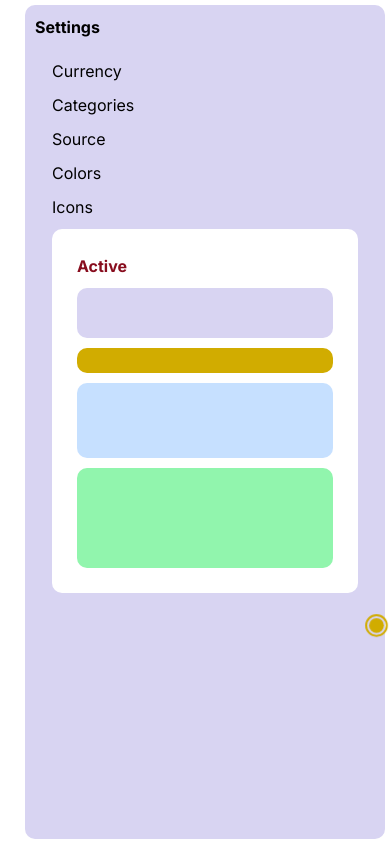
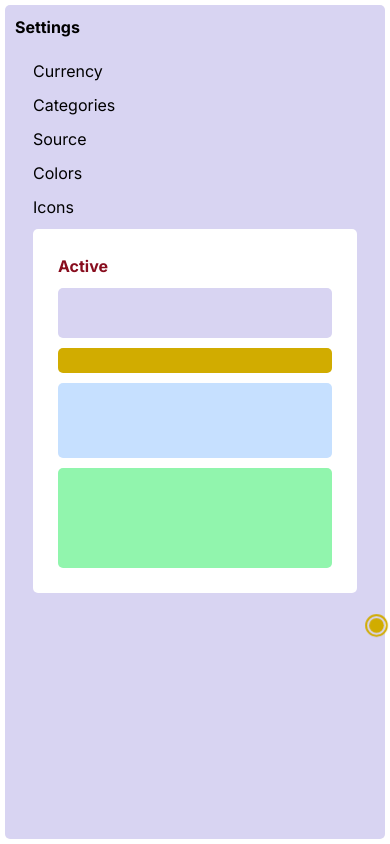
Before and after one commit to eimuciu/cash-tracker, a Next.js app: page /settings in a window 390 px wide. Built offline with nearby package versions, Linux system fonts and the light colour scheme.

Commit message:
Fixing round corners and layout

```diff
--- a/src/app/components/layoutWrapper/dateSeperator/style.css
+++ b/src/app/components/layoutWrapper/dateSeperator/style.css
@@ -2,7 +2,7 @@
   position: relative;
   padding: 0 10px;
   margin: 10px 0;
-  border-radius: 8px;
+  border-radius: 5px;
 }
 
 .swiper-slide {
--- a/src/app/components/layoutWrapper/header/index.tsx
+++ b/src/app/components/layoutWrapper/header/index.tsx
@@ -6,7 +6,7 @@ export default function Header() {
   return (
     <>
       <section
-        className="flex flex-col items-center rounded-[10px] p-[10px]"
+        className="flex flex-col items-center rounded-[5px] p-[10px]"
         style={{ backgroundColor: themeColorsList.firstColor }}
       >
         <div className="font-bold mb-[5px]">
--- a/src/app/components/layoutWrapper/index.tsx
+++ b/src/app/components/layoutWrapper/index.tsx
@@ -56,7 +56,7 @@ export default function LayoutWrapper({ children }: Props) {
           <div
             id="shockwave"
             onClick={toggleNavbar}
-            className="w-[15px] h-[15px] fixed rounded-[50%] right-[6px] bottom-[25%] hidden md:block outline-2 outline outline-offset-2 "
+            className="w-[15px] h-[15px] fixed rounded-[50%] right-[6px] bottom-[25%] hidden md:block outline-2 outline outline-offset-2 z-10"
             style={{
               backgroundColor: themeColorsList.secondColor,
               outlineColor: themeColorsList.secondColor,
@@ -77,7 +77,7 @@ export default function LayoutWrapper({ children }: Props) {
             />
           </div>
           <div
-            className="w-[100%] pl-[71.125px] pr-[5px] py-[5px] md:pl-[25px] min-h-screen flex flex-col"
+            className="w-[100%] pl-[71.125px] pr-[5px] py-[5px] md:pl-[5px] min-h-screen flex flex-col"
             // style={{
             //   paddingLeft: `${elementWidth}px`,
             // }}
--- a/src/app/components/pages/account/index.tsx
+++ b/src/app/components/pages/account/index.tsx
@@ -1,4 +1,4 @@
-'use client'
+'use client';
 import Image from 'next/image';
 import { useThemeContext } from '@/app/store/themeStore';
 
@@ -8,7 +8,7 @@ export default function AccountPage() {
   const { themeColorsList }: any = useThemeContext();
   return (
     <section
-      className="rounded-[10px] h-[100%] p-[10px]"
+      className="rounded-[5px] h-[100%] p-[10px]"
       style={{ backgroundColor: themeColorsList.firstColor }}
     >
       <p className="font-bold">Account</p>
--- a/src/app/components/pages/home/dataInflow/index.tsx
+++ b/src/app/components/pages/home/dataInflow/index.tsx
@@ -90,7 +90,7 @@ export default function DataInflow({
         />
         <button
           type="submit"
-          className="text-center w-[100%] rounded bg-[#F5F5F5] py-[5px] mt-[5px]"
+          className="text-center w-[100%] rounded  bg-[#F5F5F5] py-[5px] mt-[5px]"
         >
           Confirm
         </button>
--- a/src/app/components/pages/home/index.tsx
+++ b/src/app/components/pages/home/index.tsx
@@ -20,13 +20,13 @@ export default function HomePage() {
 
   return (
     <section className="flex gap-[10px] h-[100%] md:flex-col">
-      <div className="flex flex-col w-[20%] rounded-[10px] h-[100%] md:w-[100%] ">
+      <div className="flex flex-col w-[20%] rounded-[5px] h-[100%] md:w-[100%] ">
         <div className="flex">
           <p
             onClick={() => {
               handlePickTab('expense');
             }}
-            className="w-[30%] text-center p-[10px] rounded-t-[10px] cursor-pointer"
+            className="w-[30%] text-center p-[10px] rounded-t-[5px] cursor-pointer"
             style={
               tab === 'expense'
                 ? { backgroundColor: themeColorsList.thirdColor }
@@ -39,7 +39,7 @@ export default function HomePage() {
             onClick={() => {
               handlePickTab('income');
             }}
-            className="w-[30%] text-center p-[10px] cursor-pointer rounded-t-[10px]"
+            className="w-[30%] text-center p-[10px] cursor-pointer rounded-t-[5px]"
             style={
               tab === 'income'
                 ? { backgroundColor: themeColorsList.thirdColor }
@@ -51,9 +51,9 @@ export default function HomePage() {
         </div>
         <div
           className={
-            'flex flex-col p-[10px] h-[100%] rounded-b-[10px]' +
+            'flex flex-col p-[10px] h-[100%] rounded-b-[5px]' +
             ' ' +
-            `${tab === 'expense' ? 'rounded-e-[10px]' : 'rounded-t-[10px]'}`
+            `${tab === 'expense' ? 'rounded-e-[5px]' : 'rounded-t-[5px]'}`
           }
           style={{ backgroundColor: themeColorsList.thirdColor }}
         >
@@ -68,7 +68,7 @@ export default function HomePage() {
         </div>
       </div>
       <div
-        className="w-[80%] rounded-[10px] p-[10px] md:w-[100%]"
+        className="w-[80%] rounded-[5px] p-[10px] md:w-[100%]"
         style={{ backgroundColor: themeColorsList.fourthColor }}
       >
         <Budget />
--- a/src/app/components/pages/list/index.tsx
+++ b/src/app/components/pages/list/index.tsx
@@ -57,7 +57,7 @@ export default function ListPage() {
 
   return (
     <section
-      className="rounded-[10px] h-[100%] p-[10px]"
+      className="rounded-[5px] h-[100%] p-[10px]"
       style={{ backgroundColor: themeColorsList.fourthColor }}
     >
       <div className="flex justify-between">
--- a/src/app/components/pages/settings/index.tsx
+++ b/src/app/components/pages/settings/index.tsx
@@ -43,7 +43,7 @@ export default function SettingsPage() {
         {settingName == 'Icons' && <IconsSetting />}
       </Modal>
       <section
-        className="rounded-[10px] h-[100%] p-[10px]"
+        className="rounded-[5px] h-[100%] p-[10px]"
         style={{ backgroundColor: themeColorsList.firstColor }}
       >
         <p className="font-bold">Settings</p>
--- a/src/app/components/pages/settings/themeSetting/index.tsx
+++ b/src/app/components/pages/settings/themeSetting/index.tsx
@@ -59,7 +59,7 @@ export default function ThemeSetting() {
   };
 
   return (
-    <div className="flex bg-[white] rounded-[10px] relative">
+    <div className="flex bg-[white] rounded-[5px] relative">
       <div
         className="absolute top-1 right-3 flex cursor-pointer"
         style={{ display: isAnyChanges ? 'block' : 'none' }}
@@ -96,7 +96,7 @@ export default function ThemeSetting() {
               firstRefEl.current.showPicker();
             }
           }}
-          className="relative flex w-[100%] h-[50px] flex-col items-center rounded-[10px] p-[10px] md:w-[100%] cursor-pointer"
+          className="relative flex w-[100%] h-[50px] flex-col items-center rounded-[5px] p-[10px] md:w-[100%] cursor-pointer"
           style={{ backgroundColor: firstColor }}
         >
           <div className="absolute top-0 left-[0] w-[0px] h-[0px] invisible">
@@ -114,7 +114,7 @@ export default function ThemeSetting() {
               secondRefEl.current.showPicker();
             }
           }}
-          className="relative h-[25px] w-[100%] rounded-[10px] md:w-[100%] cursor-pointer"
+          className="relative h-[25px] w-[100%] rounded-[5px] md:w-[100%] cursor-pointer"
           style={{ backgroundColor: secondColor }}
         >
           <div className="absolute top-0 left-[0] w-[0px] h-[0px] invisible">
@@ -127,14 +127,14 @@ export default function ThemeSetting() {
           </div>
         </div>
         <div className="flex gap-[10px] flex-col">
-          <div className="flex flex-col w-[100%] rounded-[10px] md:w-[100%] ">
+          <div className="flex flex-col w-[100%] rounded-[5px] md:w-[100%] ">
             <div
               onClick={() => {
                 if (thirdRefEl.current) {
                   thirdRefEl.current.showPicker();
                 }
               }}
-              className="relative flex h-[75px] flex-col p-[10px] h-[100%] rounded-[10px] cursor-pointer"
+              className="relative flex h-[75px] flex-col p-[10px] h-[100%] rounded-[5px] cursor-pointer"
               style={{ backgroundColor: thirdColor }}
             >
               <div className="absolute top-0 left-[0] w-[0px] h-[0px] invisible">
@@ -153,7 +153,7 @@ export default function ThemeSetting() {
                 fourthRefEl.current.showPicker();
               }
             }}
-            className="relative w-[100%] h-[100px] rounded-[10px] md:w-[100%] cursor-pointer"
+            className="relative w-[100%] h-[100px] rounded-[5px] md:w-[100%] cursor-pointer"
             style={{ backgroundColor: fourthColor }}
           >
             <div className="absolute top-0 left-[0] w-[0px] h-[0px] invisible">
--- a/src/app/components/pages/stats/index.tsx
+++ b/src/app/components/pages/stats/index.tsx
@@ -34,7 +34,7 @@ export default function StatsPage() {
   const { themeColorsList }: any = useThemeContext();
   return (
     <div
-      className="flex flex-col rounded-[10px] h-[100%] p-[10px]"
+      className="flex flex-col rounded-[5px] h-[100%] p-[10px]"
       style={{ backgroundColor: themeColorsList.fourthColor }}
     >
       {chartElement === 'bar' && <BarChartElement />}
```
